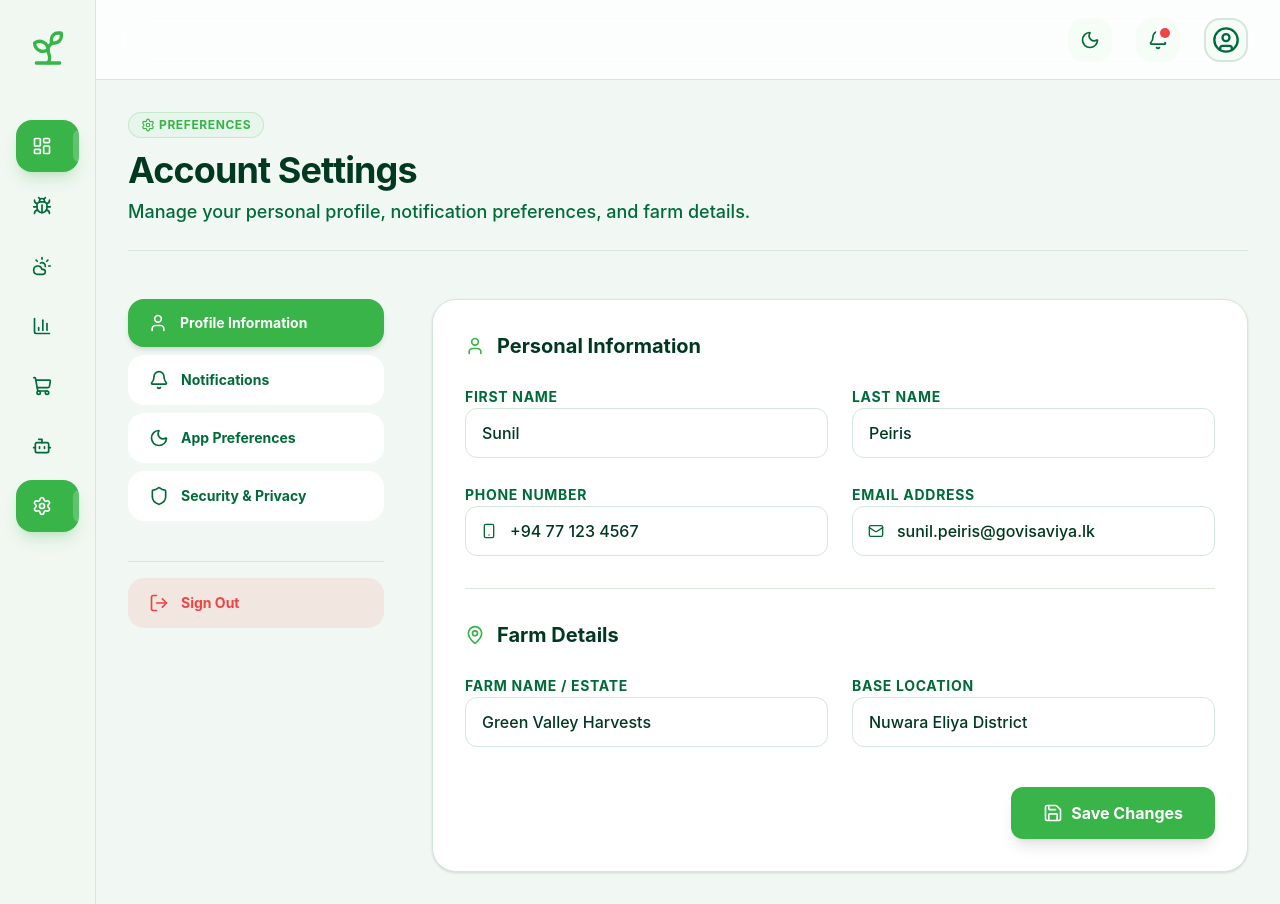
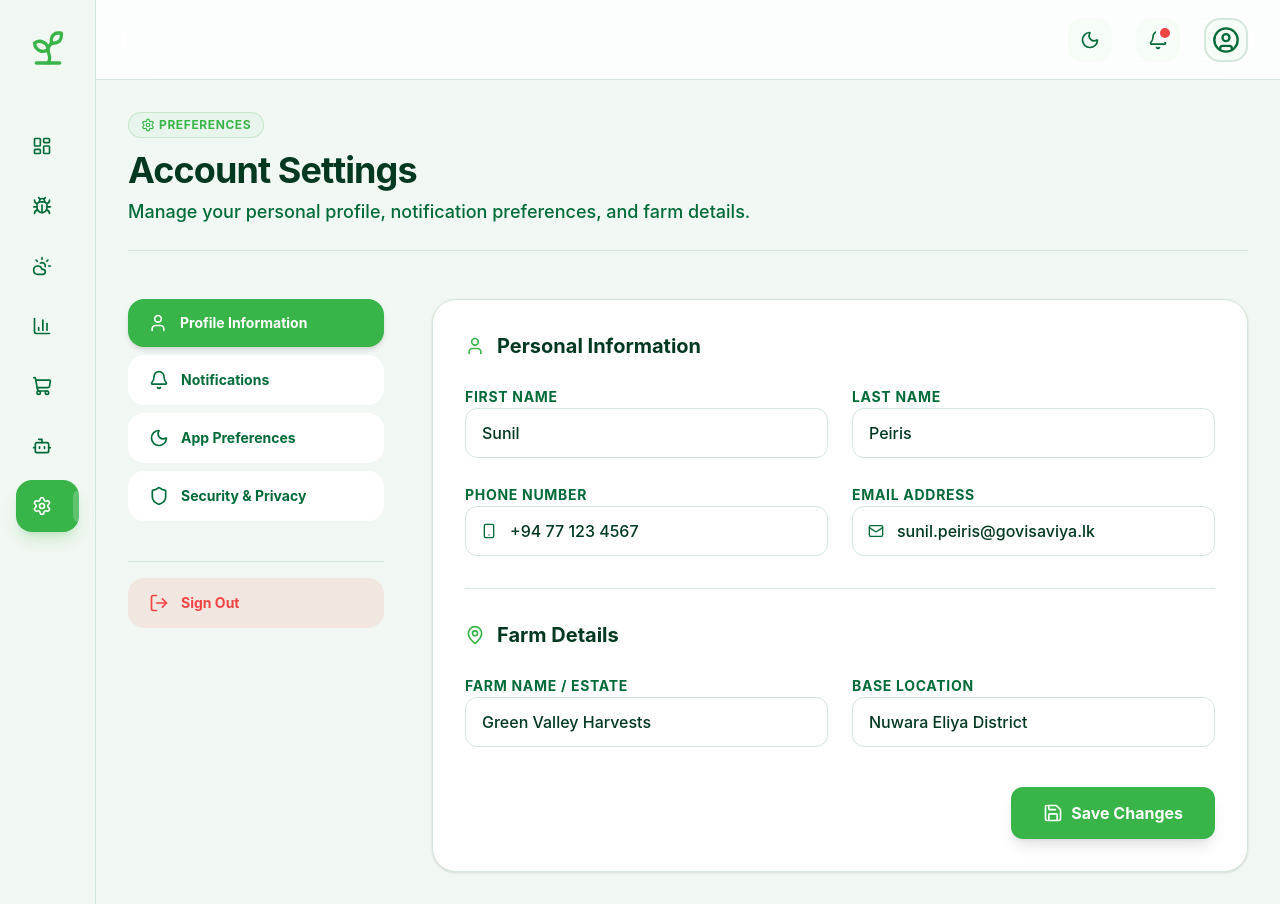
Before and after one commit to Nipun-Yasas/GoviSaviya-frontend, a Next.js app: page /dashboard/settings in a window 1280 px wide. Built offline with nearby package versions, Linux system fonts and the light colour scheme.

Commit message:
feat: make sure only colored active one

```diff
--- a/app/components/layout/Sidebar.tsx
+++ b/app/components/layout/Sidebar.tsx
@@ -102,7 +102,9 @@ export default function Sidebar({ role, isOpen, onClose }: SidebarProps) {
         <div className="flex-1 overflow-y-auto py-6 px-4 no-visible-scrollbar">
           <ul className="space-y-2">
             {visibleLinks.map((link) => {
-              const isActive = pathname === link.href || pathname.startsWith(`${link.href}/`);
+              const isActive = link.href === "/dashboard"
+                ? pathname === "/dashboard"
+                : pathname === link.href || pathname.startsWith(`${link.href}/`);
               const Icon = link.icon;
 
               return (
```
